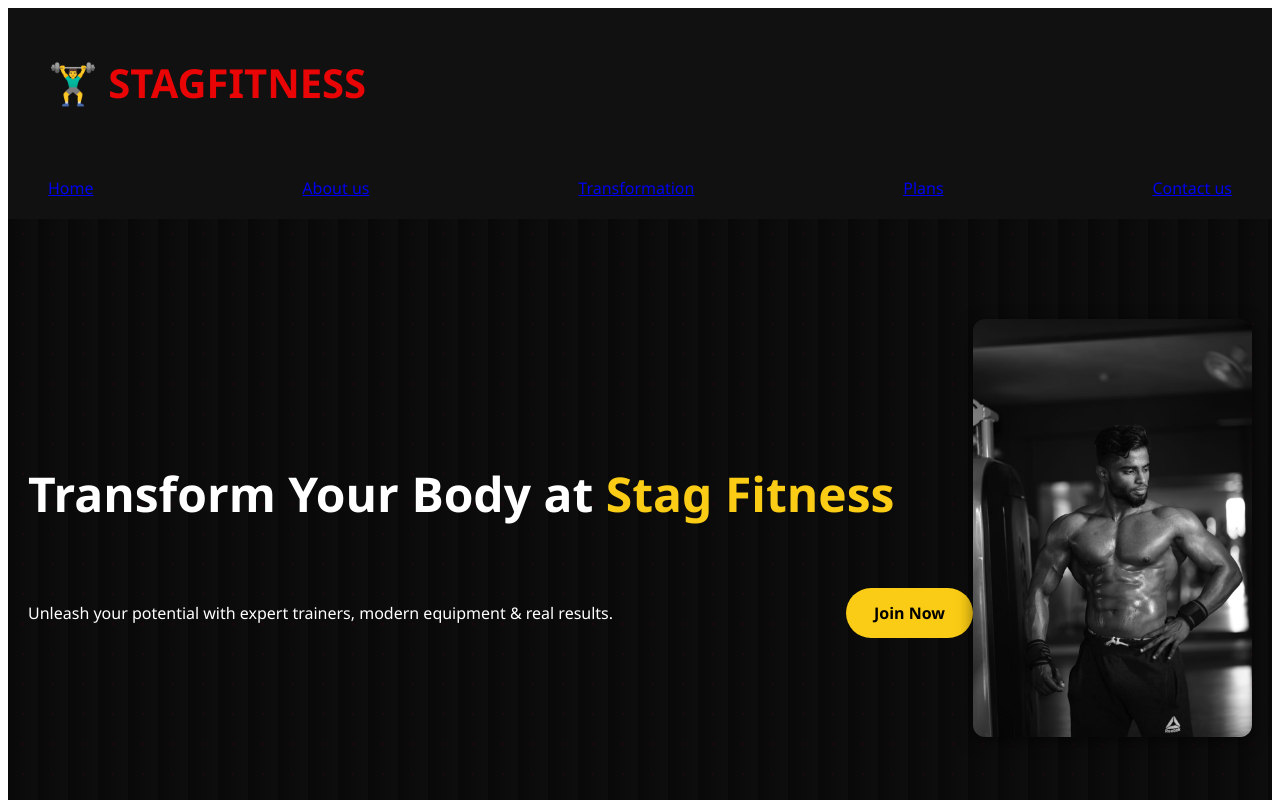
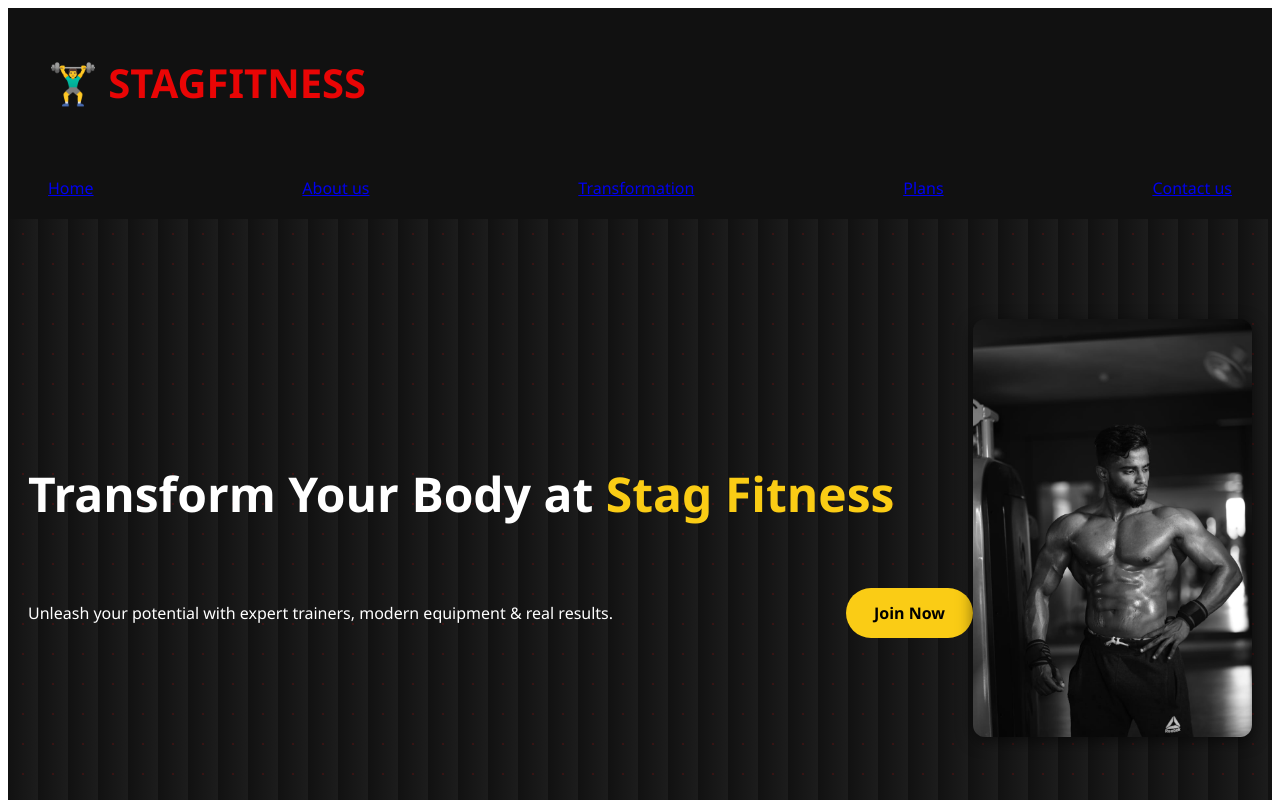
Before and after one commit to STAGFITNESS/stagfitness, a plain HTML site: page client/index.html in a window 1280 px wide. Shown: the top 800 px of the page. Drawn offline with Linux system fonts and the light colour scheme.

```diff
--- a/client/style.css
+++ b/client/style.css
@@ -520,39 +520,3 @@
     background-color: #d2042d;
     color: #ffffff;
 }
-
-.hero h1,
-.hero-text p {
-    color: #ffffff !important;
-    /* Ensure white text */
-}
-
-.hero h2,
-/* If subtitle is an h2 */
-.hero .subtitle,
-/* Or if it has a class 'subtitle' */
-.hero p {
-    /* Or the <p> where it appears */
-    color: #ffffff !important;
-    /* Ensures white text over dark background */
-}
-
-.hero {
-    position: relative;
-}
-
-/* Add a semi‑transparent dark layer */
-.hero::before {
-    content: "";
-    position: absolute;
-    inset: 0;
-    background-color: rgba(0, 0, 0, 0.5);
-    /* dark overlay */
-    z-index: 0;
-}
-
-/* Ensure all hero content sits above overlay */
-.hero>* {
-    position: relative;
-    z-index: 1;
-}
```
